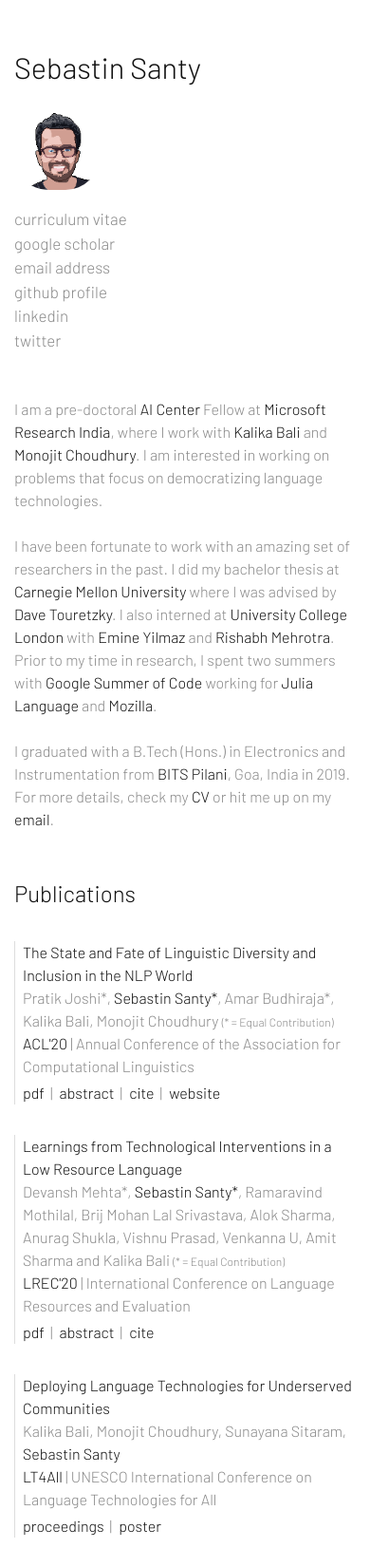
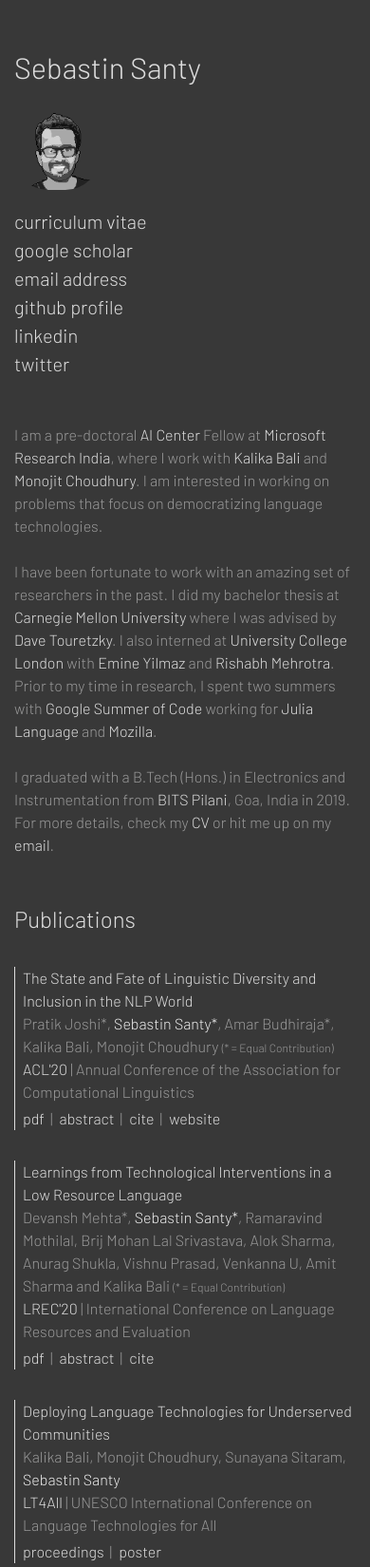
Before and after one commit to SebastinSanty/minimal-research-theme, a plain HTML site: page index.html in a window 390 px wide. Shown: the top 1650 px of the page at 95% size. Drawn offline with nearby package versions, Linux system fonts and the light colour scheme.

Commit message:
Just turn the knobs

```diff
--- /dev/null
+++ b/assets/style.css
@@ -0,0 +1,85 @@
+.instilogo {
+    height: 50px;
+    filter: grayscale(100%);
+}
+
+a:hover {
+    /* font-weight: 400; */
+    text-decoration: none;
+    transition-duration: 0.3s;
+    transition-timing-function: linear;
+    /* color: #444; */
+}
+
+
+.noter {
+    font-size: 9pt;
+}
+
+.tagsep {
+    padding: 4px;
+}
+
+.tag {
+    padding-right: 2px;
+}
+
+.confshort {
+    font-weight: 300;
+}
+
+.conf {
+    display: inline-block;
+    padding-bottom: 4px;
+}
+
+.paper {
+    border-left: 1px solid #ddd;
+}
+
+.menulink:hover {
+    color: #111;
+}
+
+.profilepic {
+    width: 150px;
+    border-radius: 40%;
+    filter: grayscale(100%);
+}
+
+@media (min-width: 768px) {
+    .fixed-posi {
+        /* width: 50%;
+            margin-left: 50%;
+            min-height:100%; */
+        position: fixed;
+    }
+}
+
+@media only screen and (max-width: 900px) {
+    .allstuff {
+        padding-top: 0px !important;
+    }
+
+    .allstuffp {
+        padding-top: 0px !important;
+    }
+
+    .profilepic {
+        width: 90px;
+        border-radius: 40%;
+        padding-top: 0px !important;
+        padding-bottom: 0px !important;
+        filter: grayscale(100%);
+    }
+
+    .menur {
+        padding-top: 18px !important;
+    }
+
+}
+
+/* .thisauthor {
+          color: #111;
+          text-decoration: underline;
+    } */
--- /dev/null
+++ b/assets/style.js
@@ -0,0 +1,114 @@
+// Initialize font properties
+const fontname = "Barlow";
+const fontweights = [300, 400]
+
+// Color properties
+const basecolor = "#999";
+const accentcolor = "#ddd";
+const highlightcolor = "#eee";
+
+// const basecolor = "#888";
+// const accentcolor = "#222";
+// const highlight = "#111";
+
+// Body properties
+const bodyfontweight = 300;
+const bodyfontsize = "12pt";
+const backgroundcolor = "#383838";
+
+// Link properties
+const acolor = accentcolor;
+const adecoration = "none";
+// const ahovercolor = accentcolor;
+// const ahoverduration = "0.3s";
+// const ahoverdecoration = "none"; //none, underline, overline, dotted, color (https://www.w3schools.com/cssref/pr_text_text-decoration.asp)
+
+// Menu properties
+const menucolor = accentcolor;
+const menufontsize = "15pt";
+const menudecoration = "none";
+// const menuhover = accentcolor;
+// const menuhoverduration = "0.3s";
+// const menuhoverdecoration = "none"; //none, underline, overline, dotted, color (https://www.w3schools.com/cssref/pr_text_text-decoration.asp)
+
+// Header properties
+const headercolor = accentcolor;
+const headerfontsize = "18pt";
+const headerdecoration = "none";
+const namecolor = accentcolor;
+const namefontsize = "23pt";
+
+
+// Publication properties
+const ptitlecolor = accentcolor;
+const ptitlefontsize = bodyfontsize;
+const ptitleweight = bodyfontweight;
+const ptitledecoration = "none";
+const ptitlestyle = "normal";
+
+const authorcolor = accentcolor;
+const authorweight = bodyfontweight;
+const authordecoration = "none";
+const authorstyle = "normal";
+
+const selfcolor = highlightcolor;
+const selfweight = bodyfontweight;
+const selfdecoration = "none";
+const selfstyle = "normal";
+
+const tagcolor = accentcolor;
+const tagweight = bodyfontweight;
+const tagdecoration = "none";
+const tagstyle = "normal";
+
+const insttitlecolor = highlightcolor;
+const insttitlesize = "12px";
+const instyearcolor = accentcolor;
+const instyearsize = "11px";
+
+//     .institution {
+//             font - size: 12px;
+//             color: #222;
+//         }
+//   .years {
+//             font - size: 11px;
+//             color: #888;
+//         }
+
+// Works for sans serif, change otherwise
+$("head").append("<link href='https://fonts.googleapis.com/css2?family=" + fontname + ":wght@" + fontweights.join(';') + "&display=swap' rel='stylesheet' type='text/css'>");
+$("body").css("font-family", fontname);
+
+$("body").css("color", basecolor);
+$("body").css("font-weight", bodyfontweight);
+$("body").css("font-size", bodyfontsize);
+$("body").css("background-color", backgroundcolor);
+
+$("a").css("color", acolor);
+$("a").css("text-decoration", adecoration);
+
+$(".menulink").css("color", menucolor);
+$(".menulink").css("font-size", menufontsize);
+$(".menulink").css("text-decoration", menudecoration);
+
+$(".header").css("color", headercolor);
+$(".header").css("font-size", headerfontsize);
+$(".header").css("text-decoration", headerdecoration);
+$(".name").css("color", namecolor);
+$(".name").css("font-size", namefontsize);
+
+$(".papertitle").css("color", ptitlecolor);
+$(".papertitle").css("font-size", ptitlefontsize);
+$(".papertitle").css("font-weight", ptitleweight);
+$(".papertitle").css("text-decoration", ptitledecoration);
+$(".papertitle").css("font-style", ptitlestyle);
+
+$(".thisauthor").css("color", selfcolor);
+$(".thisauthor").css("font-weight", selfweight);
+$(".thisauthor").css("text-decoration", selfdecoration);
+$(".thisauthor").css("font-style", selfstyle);
+
+$(".institution").css("color", insttitlecolor);
+$(".institution").css("font-size", insttitlesize);
+$(".years").css("color", instyearcolor);
+$(".years").css("font-size", instyearsize);
--- a/index.html
+++ b/index.html
@@ -1,18 +1,6 @@
 <!doctype html>
 <html lang="en">
   <head>
-      <!-- Global site tag (gtag.js) - Google Analytics -->
-      <script async src="https://www.googletagmanager.com/gtag/js?id=UA-99569818-5"></script>
-      <script>
-          window.dataLayer = window.dataLayer || [];
-
-          function gtag() {
-              dataLayer.push(arguments);
-          }
-          gtag('js', new Date());
-
-          gtag('config', 'UA-99569818-5');
-      </script>
 
     <!-- Required meta tags -->
     <meta charset="utf-8">
@@ -27,7 +15,7 @@
 
     <!-- Bootstrap CSS -->
     <link rel="stylesheet" href="https://stackpath.bootstrapcdn.com/bootstrap/4.4.1/css/bootstrap.min.css" integrity="sha384-Vkoo8x4CGsO3+Hhxv8T/Q5PaXtkKtu6ug5TOeNV6gBiFeWPGFN9MuhOf23Q9Ifjh" crossorigin="anonymous">
-      <link href="https://fonts.googleapis.com/css2?family=Barlow:wght@300;400&display=swap" rel="stylesheet">
+    <link rel="stylesheet" href="assets/style.css">
 
     <title>Sebastin Santy</title>
   </head>
@@ -268,137 +256,8 @@
     <script src="https://code.jquery.com/jquery-3.4.1.slim.min.js" integrity="sha384-J6qa4849blE2+poT4WnyKhv5vZF5SrPo0iEjwBvKU7imGFAV0wwj1yYfoRSJoZ+n" crossorigin="anonymous"></script>
     <script src="https://cdn.jsdelivr.net/npm/popper.js@1.16.0/dist/umd/popper.min.js" integrity="sha384-Q6E9RHvbIyZFJoft+2mJbHaEWldlvI9IOYy5n3zV9zzTtmI3UksdQRVvoxMfooAo" crossorigin="anonymous"></script>
     <script src="https://stackpath.bootstrapcdn.com/bootstrap/4.4.1/js/bootstrap.min.js" integrity="sha384-wfSDF2E50Y2D1uUdj0O3uMBJnjuUD4Ih7YwaYd1iqfktj0Uod8GCExl3Og8ifwB6" crossorigin="anonymous"></script>
-    <a href="https://clustrmaps.com/site/1acp7" title="Visit tracker"><img
-            src="//www.clustrmaps.com/map_v2.png?d=Lp1fKpQdhN7-bQXqX5Bbr0BfZO_zEKrR4kGKORfpAWk&cl=ffffff"
-            style="display: none;"></a>
+    <script src="assets/style.js"></script>
 </body>
   <style>
-      body {
-          /* font-family: 'Quicksand', sans-serif; */
-          font-family: 'Barlow', sans-serif;
-          font-weight: 300;
-          color: #888;
-          font-size: 17px;
-      }
-      .name {
-          font-size: 23pt;
-          color: #111;
-
-      }
-
-      .institution {
-          font-size: 12px;
-          color: #222;
-      }
-      .years {
-          font-size: 11px;
-          color: #888;
-      }
-
-      .instilogo {
-          height: 50px;
-          filter: grayscale(20%);
-      }
-
-      a {
-          /* color: #555; */
-          /* text-decoration: underline; */
-          color: #111;
-          /* font-weight: 400; */
-      }
-
-      a:hover {
-        /* font-weight: 400; */
-        text-decoration: none;
-        transition-duration: 0.3s;
-        transition-timing-function: linear;
-        /* color: #444; */
-      }
-
-      .about {
-          font-size: 12pt;
-      }
-
-      .header {
-          font-size: 18pt;
-          color: #111;
-      }
-
-      .papertitle {
-          color: #111;
-          font-weight: 300;
-      }
-
-      .thisauthor {
-          color: #111;
-      }
-      .noter {
-          font-size: 9pt;
-      }
-      .tagsep {
-          padding: 4px;
-      }
-      .tag {
-          padding-right:2px;
-      }
-
-      .confshort {
-          font-weight: 300;
-      }
-
-      .conf {
-          display: inline-block;
-          padding-bottom: 4px;
-      }
-
-      .paper {
-          border-left: 1px solid #ddd;
-          /* border-radius: 10px; */
-      }
-
-      .menulink {
-          color: #888;
-      }
-
-      .menulink:hover {
-          color: #111;
-      }
-
-      .profilepic {
-      width:150px;
-      border-radius: 40%;
-      }
-
-      @media (min-width: 768px) {
-            .fixed-posi {
-            /* width: 50%;
-            margin-left: 50%;
-            min-height:100%; */
-            position:fixed;
-      }
-      }
-
-      @media only screen and (max-width: 900px) {
-      .allstuff {
-          padding-top:0px !important;
-      }
-
-      .allstuffp {
-          padding-top:0px !important;
-      }
-
-      .profilepic {
-            width:90px;
-            border-radius: 40%;
-            padding-top:0px !important;
-            padding-bottom: 0px !important;
-      }
-
-      .menur {
-          padding-top:18px !important;
-      }
-
-      }
-
   </style>
 </html>
```
